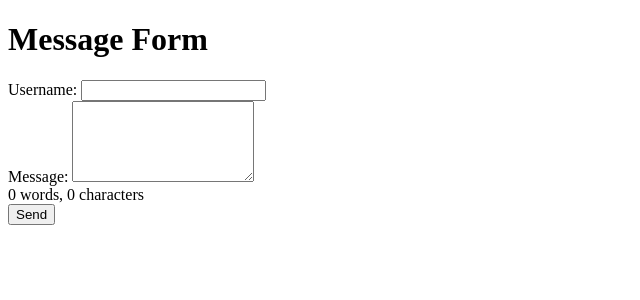
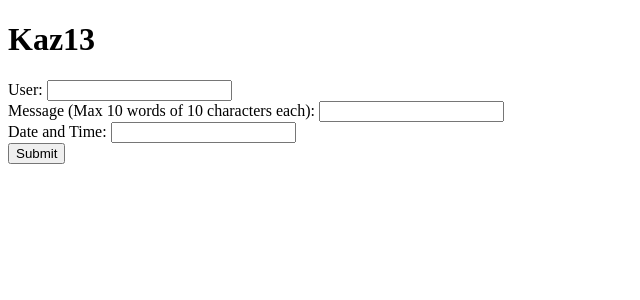
Before and after one commit to lukamath/web-13, a Flask app: template templates/index.html in a window 1280 px wide. Shown: the top 300 px of the page, without its empty margins (0-640 px from the left). Run offline with Flask 3, Linux system fonts and the light colour scheme; the template is opened without the code that fills it, so the values that code supplies are empty.

Commit message:
textbox 10

```diff
--- a/app.py
+++ b/app.py
@@ -1,28 +1,59 @@
-from flask import Flask, request, render_template, redirect, url_for
+from flask import Flask, render_template, request, jsonify
 from flask_sqlalchemy import SQLAlchemy
-from sqlalchemy import text
+from datetime import datetime
 
 app = Flask(__name__)
-app.config['SQLALCHEMY_DATABASE_URI'] = 'sqlite:///messages.db'
+app.config['SQLALCHEMY_DATABASE_URI'] = 'sqlite:///message_app.db'  # SQLite database
 db = SQLAlchemy(app)
 
 class Message(db.Model):
     id = db.Column(db.Integer, primary_key=True)
-    username = db.Column(db.String(80), nullable=False)
-    text = db.Column(db.String(100), nullable=False)
+    user = db.Column(db.String(50))
+    message = db.Column(db.String(500))
+    timestamp = db.Column(db.DateTime, default=datetime.utcnow)
+    num_words = db.Column(db.Integer)
+    num_chars = db.Column(db.Integer)
 
-@app.route('/')
-def index():
-    return render_template('index.html')
+@app.route('/', methods=['GET', 'POST'])
+def kaz13():
+    error_message = None
+    if request.method == 'POST':
+        username = request.form.get('username')
+        message_text = request.form.get('input_text')
 
-@app.route('/send', methods=['POST'])
-def send_message():
-    username = request.form['username']
-    text = request.form['text']
-    message = Message(username=username, text=text)
-    db.session.add(message)
-    db.session.commit()
-    return redirect(url_for('index'))
+        # Calculate the number of words and characters
+        words = message_text.split()
+        num_words = len(words)
+        num_chars = len(message_text)
+
+        # Check the word and character count
+        if num_words > 10 or num_chars > 100:
+            error_message = "You've reached the limit of 10 words or 100 characters."
+        else:
+            # Store the message in the database
+            new_message = Message(user=username, message=message_text, num_words=num_words, num_chars=num_chars)
+            db.session.add(new_message)
+            db.session.commit()
+
+    return render_template('kaz13.html', error_message=error_message)
+
+@app.route('/api/messages/<username>', methods=['GET'])
+def get_messages(username):
+    user_messages = Message.query.filter_by(user=username).all()
+    messages = [{'user': message.user, 'message': message.message, 'timestamp': message.timestamp.strftime('%Y-%m-%d %H:%M:%S')} for message in user_messages]
+    return jsonify(messages)
+
+@app.route('/api/messages/all', methods=['GET'])
+def get_all_messages():
+    all_messages = Message.query.all()
+    messages = [{'user': message.user, 'message': message.message, 'timestamp': message.timestamp.strftime('%Y-%m-%d %H:%M:%S')} for message in all_messages]
+    return jsonify(messages)
+
+@app.route('/messages')
+def display_messages():
+    messages = Message.query.order_by(Message.timestamp.desc()).all()
+    return render_template('messages.html', messages=messages)
+
 
 if __name__ == '__main__':
     with app.app_context():
--- a/templates/index.html
+++ b/templates/index.html
@@ -1,51 +1,69 @@
 <!DOCTYPE html>
-<html lang="en">
+<html>
 <head>
-    <meta charset="UTF-8">
-    <title>Message Form</title>
+    <title>Kaz13</title>
 </head>
 <body>
-    <h1>Message Form</h1>
-    <form method="post" action="/send">
-        <label for="username">Username:</label>
-        <input type="text" name="username" id="username" required>
-        <br>
-        <label for="text">Message:</label>
-        <textarea name="text" id="text" required rows="5" maxlength="100"></textarea>
-        <div id="wordCount">0 words, 0 characters</div>
-        <input type="submit" value="Send">
-    </form>
+    <div class="container mt-5">
+        <h1>Kaz13</h1>
+        <form method="POST" action="/submit">
+            <div class="form-group">
+                <label for="user">User:</label>
+                <input type="text" id="user" name="user" class="form-control" required>
+            </div>
+            <div class="form-group">
+                <label for="message">Message (Max 10 words of 10 characters each):</label>
+                <input type="text" id="message" name="message" class="form-control" required>
+            </div>
+            <div class="form-group">
+                <label for="timestamp">Date and Time:</label>
+                <input type="text" id="timestamp" name="timestamp" class="form-control" required>
+            </div>
+            <button type="submit" class="btn btn-primary">Submit</button>
+        </form>
+    </div>
+
     <script>
-    const textArea = document.getElementById('text');
-    const wordCount = document.getElementById('wordCount');
-    const maxWords = 10;
+        var messageInput = document.getElementById('message');
+        var currentWordCount = 0;
+        var currentCharCount = 0;
 
-    textArea.addEventListener('input', function () {
-        let words = textArea.value.trim().split(/\s+/);
-        let wordCounter = words.length;
+        messageInput.addEventListener('input', function () {
+            var words = messageInput.value.trim().split(/\s+/);
 
-        if (wordCounter > maxWords) {
-            // If more than 10 words, remove the excess words
-            words = words.slice(0, maxWords);
-            wordCounter = maxWords;
-        }
+            for (var i = 0; i < words.length; i++) {
+                if (words[i].length > 10) {
+                    words[i] = words[i].slice(0, 10);
+                }
+            }
 
-        wordCount.textContent = `${wordCounter} words`;
+            var charCount = words.join('').length;
+            if (words.length > 10) {
+                var extraWords = words.length - 10;
+                words.splice(10, extraWords);
+            }
 
-        // Check and limit the input for individual words
-        words = words.map(word => {
-            if (word.length > 10) {
-                // If a word exceeds 10 characters, truncate it to 10 characters
-                return word.slice(0, 10);
+            if (charCount > 100) {
+                var charDiff = charCount - 100;
+                var lastWord = words.pop();
+                lastWord = lastWord.slice(0, -charDiff);
+                words.push(lastWord);
             }
-            return word;
+
+            messageInput.value = words.join(' ');
+            currentWordCount = words.length;
+            currentCharCount = charCount;
         });
 
-        textArea.value = words.join(' ');
-    });
-</script>
-
-
-
+        messageInput.addEventListener('keydown', function (event) {
+            var words = messageInput.value.trim().split(/\s+/);
+            if (currentWordCount >= 10 && event.keyCode !== 8) {
+                event.preventDefault(); // Prevent typing more words
+            }
+            if (currentWordCount === 10 && currentCharCount >= 100 && event.keyCode !== 8) {
+                event.preventDefault(); // Prevent typing more characters in the 10th word
+            }
+        });
+    </script>
 </body>
 </html>
```
Also changed, not shown: templates/kaz13.html (added, +90 -0 lines), templates/messages.html (added, +27 -0 lines), instance/message_app.db (added), kaz13.db (added).
